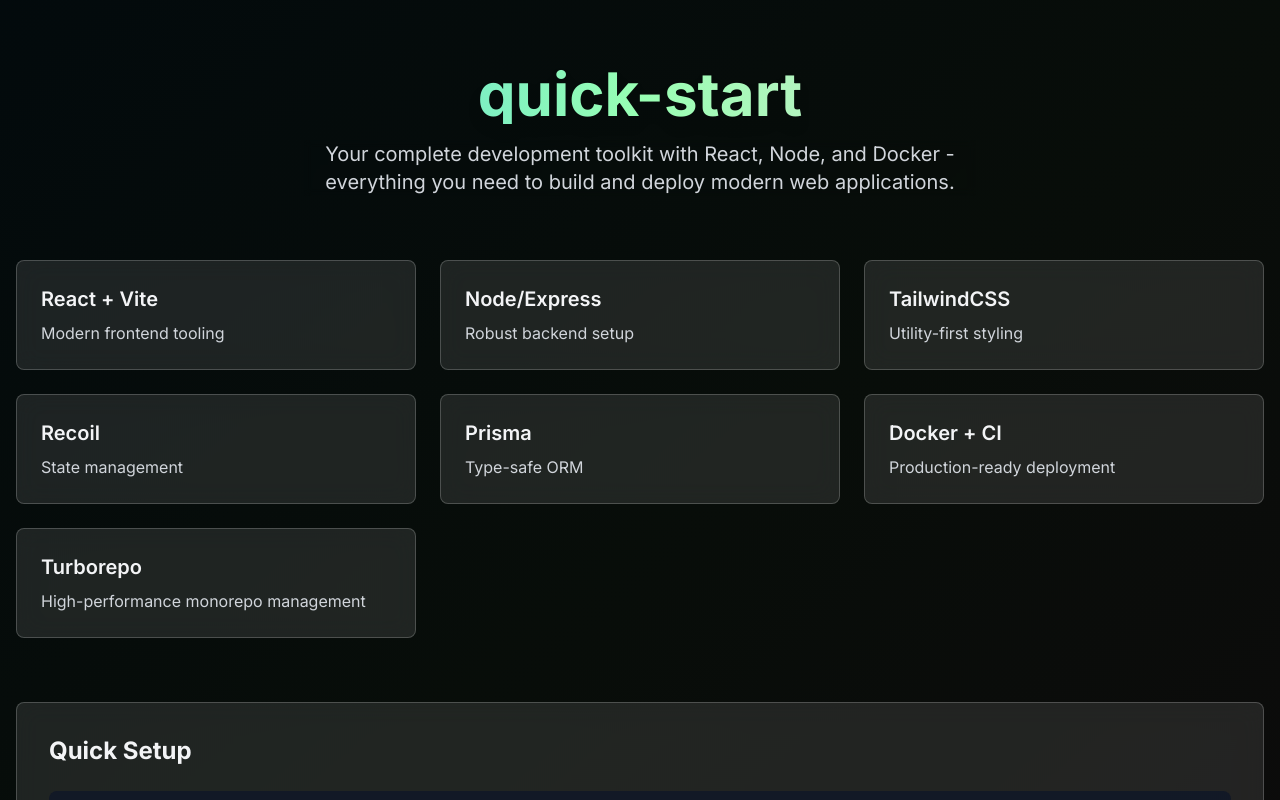
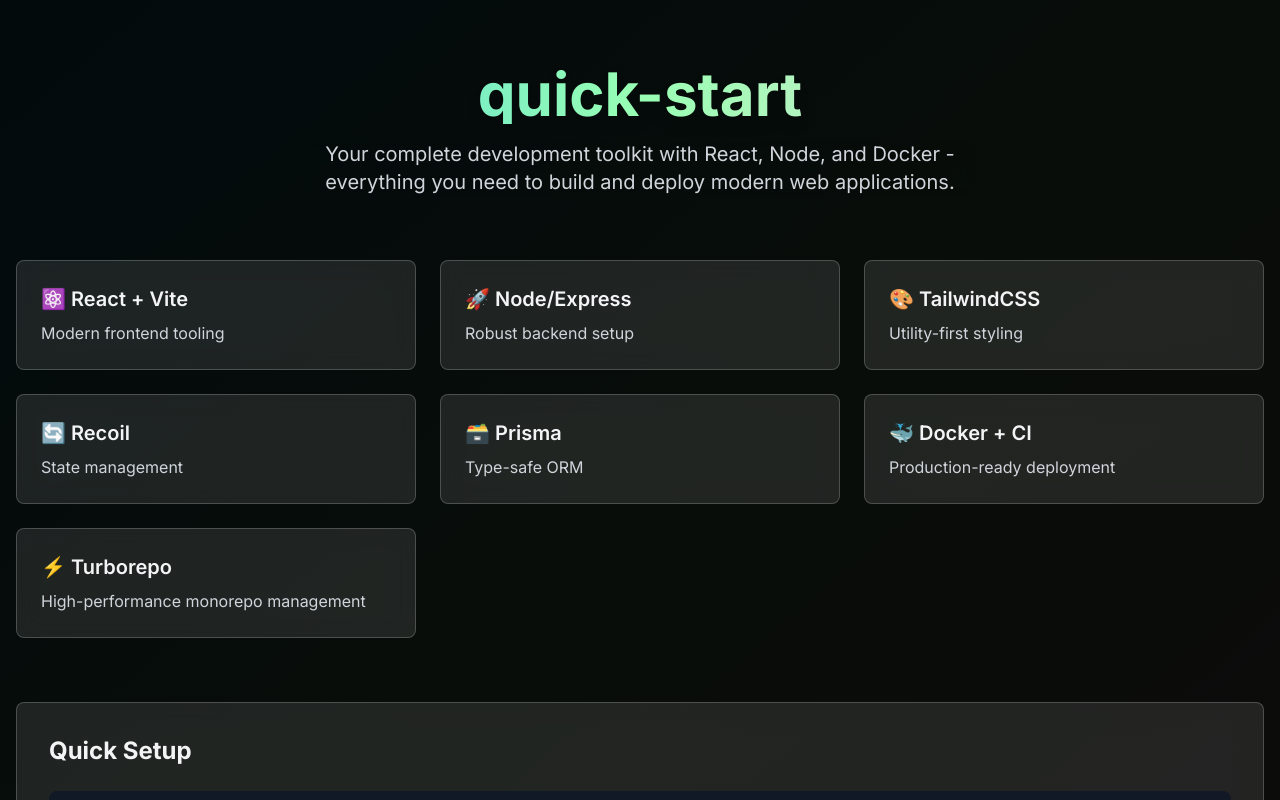
Before and after one commit to paprpalonaa/quick-start-kit, a React (Vite) app: page / in a window 1280 px wide. Shown: the top 800 px of the page. Built offline with nearby package versions, Linux system fonts and the light colour scheme.

Commit message:
Add emojis to features
Included emojis for each feature in the Index component to enhance visual appeal and user engagement.
[skip gpt_engineer]

```diff
--- a/src/pages/Index.tsx
+++ b/src/pages/Index.tsx
@@ -2,13 +2,13 @@ import React from 'react';
 import { Command } from 'lucide-react';
 
 const features = [
-  { title: 'React + Vite', description: 'Modern frontend tooling' },
-  { title: 'Node/Express', description: 'Robust backend setup' },
-  { title: 'TailwindCSS', description: 'Utility-first styling' },
-  { title: 'Recoil', description: 'State management' },
-  { title: 'Prisma', description: 'Type-safe ORM' },
-  { title: 'Docker + CI', description: 'Production-ready deployment' },
-  { title: 'Turborepo', description: 'High-performance monorepo management' },
+  { title: '⚛️ React + Vite', description: 'Modern frontend tooling' },
+  { title: '🚀 Node/Express', description: 'Robust backend setup' },
+  { title: '🎨 TailwindCSS', description: 'Utility-first styling' },
+  { title: '🔄 Recoil', description: 'State management' },
+  { title: '🗃️ Prisma', description: 'Type-safe ORM' },
+  { title: '🐳 Docker + CI', description: 'Production-ready deployment' },
+  { title: '⚡ Turborepo', description: 'High-performance monorepo management' },
 ];
 
 const Index = () => {
```
